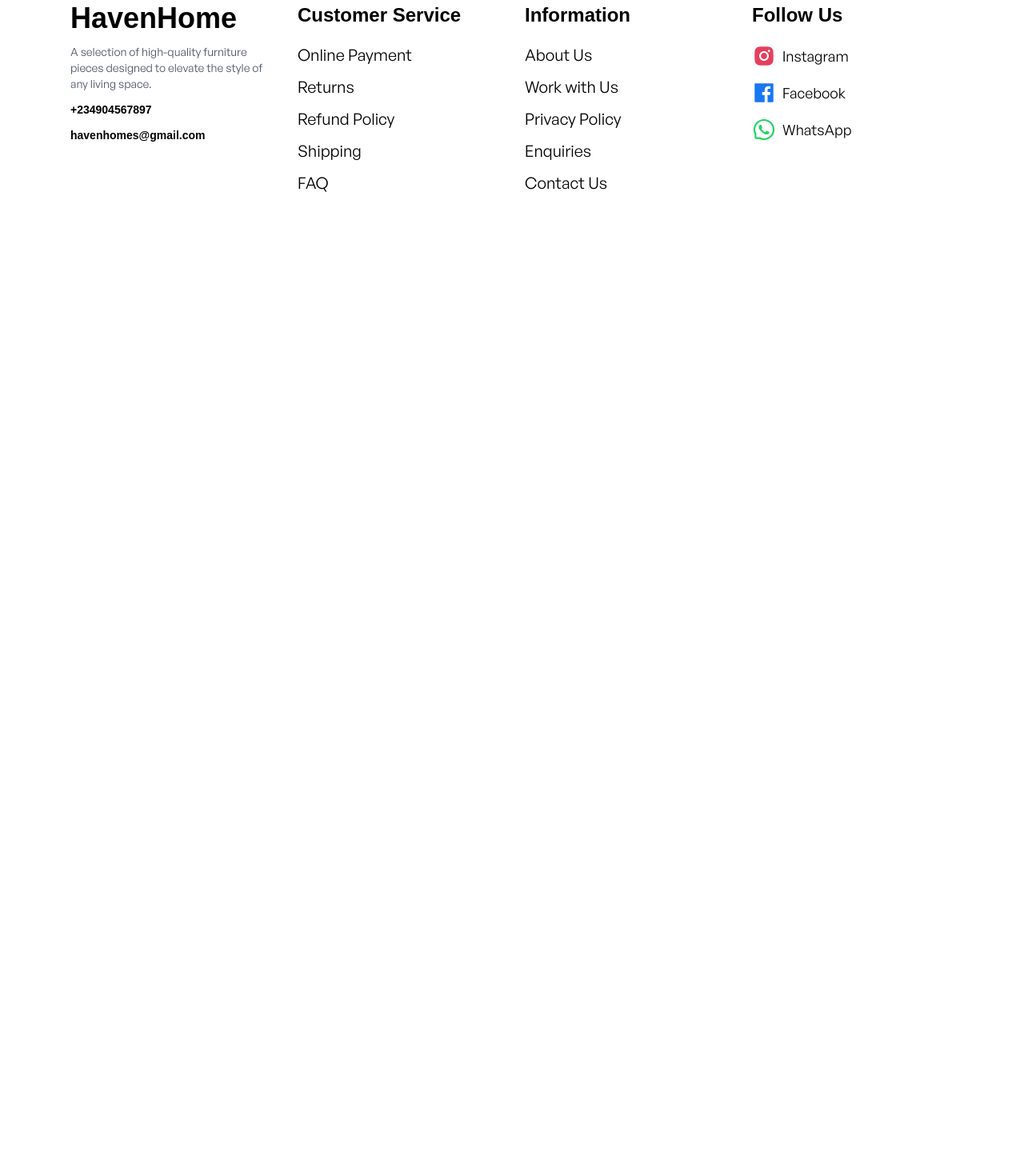
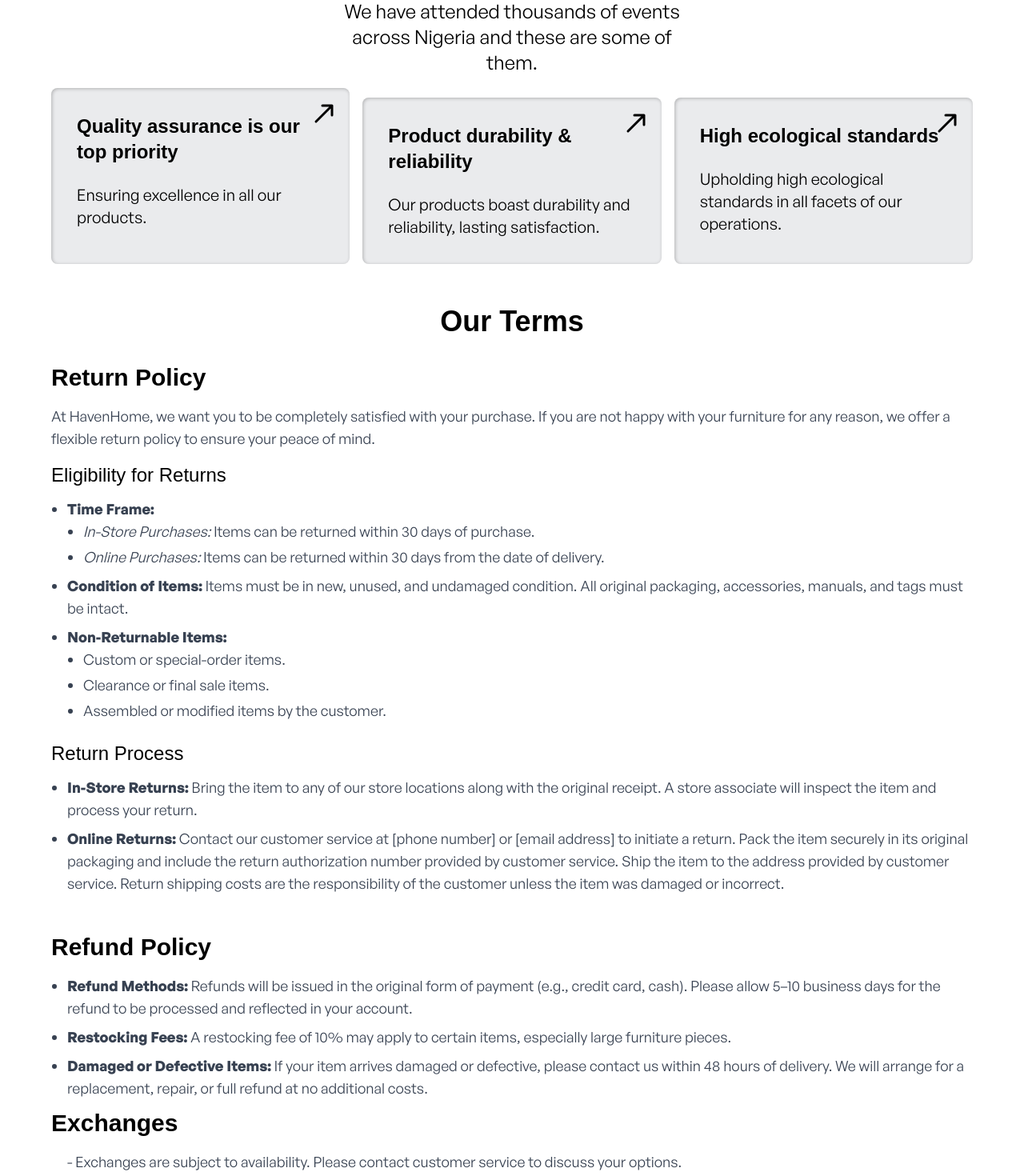
Before and after one commit to zhulix13/Haven-Home, a React (Vite) app: page /about in a window 1280 px wide. Shown: the part 940-2410 px from the top of the page at 80% size. Before the commit the page ends 1207 px from the top, so only its background shows below. Built offline with nearby package versions, Linux system fonts and the light colour scheme; a web font is replaced by a local one.

Commit message:
Finished the who we are page

```diff
--- a/index.html
+++ b/index.html
@@ -5,7 +5,7 @@
     <link rel="icon" type="image/svg+xml" href="/vite.svg" />
     <link href="https://api.fontshare.com/v2/css?f[]=clash-display@300,400,500&display=swap" rel="stylesheet">
     <meta name="viewport" content="width=device-width, initial-scale=1.0" />
-    <title>Vite + React</title>
+    <title>Haven Home</title>
   </head>
   <body>
     <div id="root"></div>
--- a/src/index.css
+++ b/src/index.css
@@ -16,3 +16,10 @@
    background-position: center;
    background-repeat: no-repeat;
 }
+
+.bg-customer {
+   background: url('./assets/who-we-are/customer.png');
+   background-size: contain; /* Ensures the entire image fits within the div */
+   background-position: center;
+   background-repeat: no-repeat;
+ }
--- /dev/null
+++ b/src/who we are/components/customer-service.jsx
@@ -0,0 +1,13 @@
+function CustomerService() {
+   return (
+     <section className="flex flex-col gap-3 mt-7 space-y-3 max-w-[90%] mx-auto items-center">
+       <h1 className="font-clash text-[35px] md:text-[45px] font-semibold">Customer Service</h1>
+       <p className="font-sans text-base md:text-2xl max-w-[500px] text-wrap text-center">
+         We have a 24/7 support team available to respond to all enquiries.
+       </p>
+       <div className="max-w-[80%] w-full h-[300px] md:h-[400px] bg-customer rounded-lg"></div>
+     </section>
+   );
+ }
+
+ export default CustomerService;
--- a/src/who we are/components/mission.jsx
+++ b/src/who we are/components/mission.jsx
@@ -1,16 +1,81 @@
+function Mission() {
+  return (
+    <section className="flex flex-col items-center space-y-4 mt-4">
+      <h1 className="text-center font-clash font-semibold text-[35px] md:text-[45px] max-w-[500px]">
+        Our Mission
+      </h1>
+      <p className="text-center text-wrap font-sans text-base md:text-2xl font-regular max-w-[450px]">
+        We have attended thousands of events across Nigeria and these are some
+        of them.
+      </p>
 
+      <div className="grid grid-cols-1 md:grid-cols-3 max-w-[90%] space-y-3 gap-x-4 mx-auto">
+  {/* First Card */}
+  <div className="relative flex flex-col items-start gap-6 bg-[#EAEBED] shadow-inset-gray p-8 rounded-lg">
+    {/* SVG Icon Positioned Top-Right */}
+    <svg
+      xmlns="http://www.w3.org/2000/svg"
+      className="absolute top-4 right-4 w-8 h-8 text-black"
+      fill="none"
+      viewBox="0 0 32 32"
+      stroke="currentColor"
+      strokeWidth="3"
+    >
+      <path strokeLinecap="round" strokeLinejoin="round" d="M6 26L26 6m0 0v12m0-12H14" />
+    </svg>
+    <h1 className="font-clash font-semibold md:text-2xl text-xl">
+      Quality assurance is our top priority
+    </h1>
+    <p className="text-sans font-regular text-base md:text-xl">
+      Ensuring excellence in all our products.
+    </p>
+  </div>
 
-function Mission (){
-   return(
-      <section>
-         <h1>Our Mission</h1>
-         <p>We have attended thousands of events across Nigeria and these are some of them.</p>
+  {/* Second Card */}
+  <div className="relative flex flex-col items-start gap-6 bg-[#EAEBED] shadow-inset-gray p-8 rounded-lg">
+    {/* SVG Icon Positioned Top-Right */}
+    <svg
+      xmlns="http://www.w3.org/2000/svg"
+      className="absolute top-4 right-4 w-8 h-8 text-black"
+      fill="none"
+      viewBox="0 0 32 32"
+      stroke="currentColor"
+      strokeWidth="3"
+    >
+      <path strokeLinecap="round" strokeLinejoin="round" d="M6 26L26 6m0 0v12m0-12H14" />
+    </svg>
+    <h1 className="font-clash font-semibold md:text-2xl text-xl">
+      Product durability & reliability
+    </h1>
+    <p className="text-sans font-regular text-base md:text-xl">
+      Our products boast durability and reliability, lasting satisfaction.
+    </p>
+  </div>
 
-         <div className="grid ">
+  {/* Third Card */}
+  <div className="relative flex flex-col items-start gap-6 bg-[#EAEBED] shadow-inset-gray p-8 rounded-lg">
+    {/* SVG Icon Positioned Top-Right */}
+    <svg
+      xmlns="http://www.w3.org/2000/svg"
+      className="absolute top-4 right-4 w-8 h-8 text-black"
+      fill="none"
+      viewBox="0 0 32 32"
+      stroke="currentColor"
+      strokeWidth="3"
+    >
+      <path strokeLinecap="round" strokeLinejoin="round" d="M6 26L26 6m0 0v12m0-12H14" />
+    </svg>
+    <h1 className="font-clash font-semibold md:text-2xl text-xl">
+      High ecological standards
+    </h1>
+    <p className="text-sans font-regular text-base md:text-xl">
+      Upholding high ecological standards in all facets of our operations.
+    </p>
+  </div>
+</div>
 
-         </div>
-      </section>
-   )
+    </section>
+  );
 }
 
-export default Mission
+export default Mission;
--- /dev/null
+++ b/src/who we are/components/terms.jsx
@@ -0,0 +1,108 @@
+
+
+function Terms() {
+   return (
+     <section className="max-w-[90%] mx-auto mt-5 py-8">
+       {/* Main Heading */}
+       <div className="text-center mb-8">
+         <h1 className="font-clash text-3xl md:text-4xl font-bold">
+           Our Terms
+         </h1>
+       </div>
+
+       {/* Return Policy */}
+       <div className="mb-12">
+         <h2 className="font-clash text-2xl md:text-3xl font-semibold mb-4">
+           Return Policy
+         </h2>
+         <p className="font-sans text-base md:text-lg text-gray-700 mb-4">
+           At HavenHome, we want you to be completely satisfied with your purchase. If you are not
+           happy with your furniture for any reason, we offer a flexible return policy to ensure
+           your peace of mind.
+         </p>
+
+         {/* Eligibility for Returns */}
+         <h3 className="font-clash text-xl md:text-2xl font-medium mb-3">
+           Eligibility for Returns
+         </h3>
+         <ul className="font-sans text-base md:text-lg text-gray-700 space-y-2 pl-5 list-disc">
+           <li>
+             <strong>Time Frame:</strong>
+             <ul className="list-disc pl-5 space-y-1">
+               <li>
+                 <em>In-Store Purchases:</em> Items can be returned within 30 days of purchase.
+               </li>
+               <li>
+                 <em>Online Purchases:</em> Items can be returned within 30 days from the date of
+                 delivery.
+               </li>
+             </ul>
+           </li>
+           <li>
+             <strong>Condition of Items:</strong> Items must be in new, unused, and undamaged
+             condition. All original packaging, accessories, manuals, and tags must be intact.
+           </li>
+           <li>
+             <strong>Non-Returnable Items:</strong>
+             <ul className="list-disc pl-5 space-y-1">
+               <li>Custom or special-order items.</li>
+               <li>Clearance or final sale items.</li>
+               <li>Assembled or modified items by the customer.</li>
+             </ul>
+           </li>
+         </ul>
+
+         {/* Return Process */}
+         <h3 className="font-clash text-xl md:text-2xl font-medium mt-6 mb-3">
+           Return Process
+         </h3>
+         <ul className="font-sans text-base md:text-lg text-gray-700 space-y-2 pl-5 list-disc">
+           <li>
+             <strong>In-Store Returns:</strong> Bring the item to any of our store locations along
+             with the original receipt. A store associate will inspect the item and process your
+             return.
+           </li>
+           <li>
+             <strong>Online Returns:</strong> Contact our customer service at [phone number] or
+             [email address] to initiate a return. Pack the item securely in its original packaging
+             and include the return authorization number provided by customer service. Ship the item
+             to the address provided by customer service. Return shipping costs are the
+             responsibility of the customer unless the item was damaged or incorrect.
+           </li>
+         </ul>
+       </div>
+
+       {/* Refund Policy */}
+       <div>
+         <h2 className="font-clash text-2xl md:text-3xl font-semibold mb-4">
+           Refund Policy
+         </h2>
+         <ul className="font-sans text-base md:text-lg text-gray-700 space-y-2 pl-5 list-disc">
+           <li>
+             <strong>Refund Methods:</strong> Refunds will be issued in the original form of payment
+             (e.g., credit card, cash). Please allow 5–10 business days for the refund to be
+             processed and reflected in your account.
+           </li>
+           <li>
+             <strong>Restocking Fees:</strong> A restocking fee of 10% may apply to certain items,
+             especially large furniture pieces.
+           </li>
+           <li>
+            <strong> Damaged or Defective Items:</strong> If your item arrives damaged or defective, please contact us within 48 hours of delivery. We will arrange for a replacement, repair, or full refund at no additional costs.
+           </li>
+         </ul>
+         <div>
+         <h2 className="font-clash text-2xl mt-3 md:text-3xl font-semibold mb-4">
+           Exchanges
+         </h2>
+         <p className="font-sans text-base md:text-lg text-gray-700 space-y-2 pl-5 list-disc">
+         - Exchanges are subject to availability. Please contact customer service to discuss your options.
+
+         </p>
+         </div>
+       </div>
+     </section>
+   );
+ }
+
+ export default Terms;
--- a/src/who we are/index.jsx
+++ b/src/who we are/index.jsx
@@ -1,12 +1,17 @@
-import Hero from "./components/hero-section"
-import Mission from "./components/mission"
+import Hero from "./components/hero-section";
+import Mission from "./components/mission";
+import Terms from "./components/terms";
+import CustomerService from "./components/customer-service";
 
-function WhoWeAre(){
-   return(
-      <>
-         <Hero />
-      </>
-   )
+function WhoWeAre() {
+  return (
+    <>
+      <Hero />
+      <Mission />
+      <Terms />
+      <CustomerService />
+    </>
+  );
 }
 
-export default WhoWeAre
+export default WhoWeAre;
--- a/tailwind.config.js
+++ b/tailwind.config.js
@@ -17,7 +17,8 @@ export default {
       },
       boxShadow: {
         'custom-inset': 'inset 0px -2px 4px 3px #E0EAFE',
-        'inset-dark': 'inset -4px -4px 4.7px 0px rgba(0, 0, 0, 0.25)'
+        'inset-dark': 'inset -4px -4px 4.7px 0px rgba(0, 0, 0, 0.25)',
+        'inset-gray': '1px 1px 4px 0px #00000040 inset'
       },
     },
   },
```
Also changed, not shown: src/assets/who-we-are/customer.png (added).
